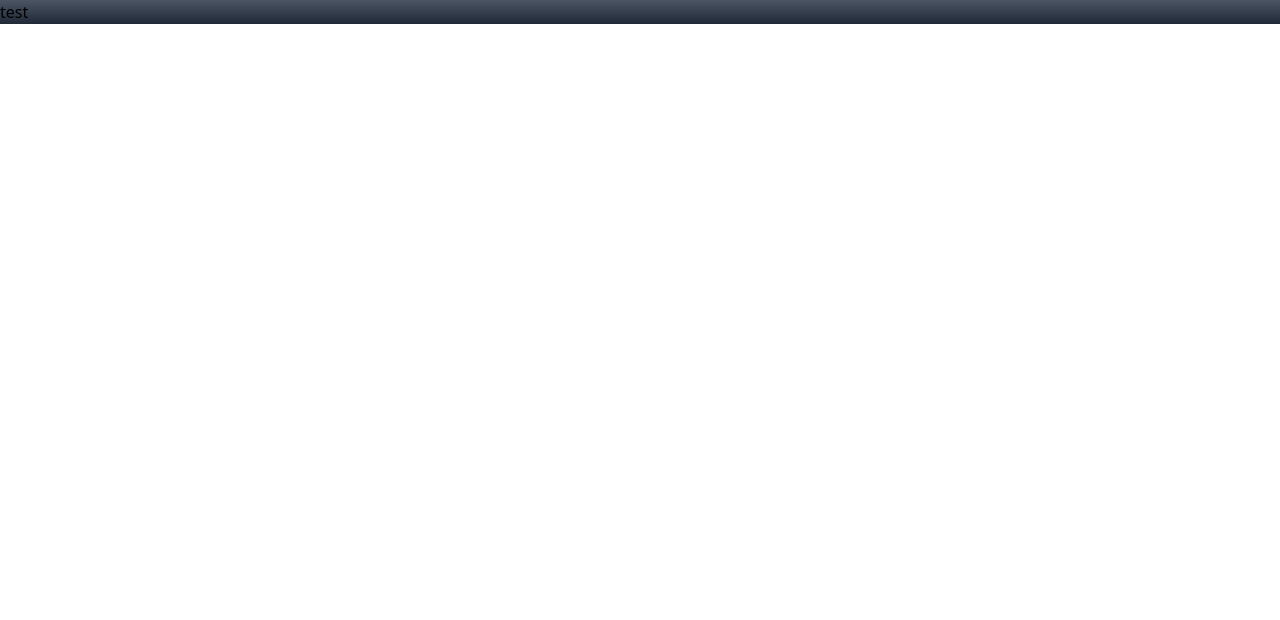
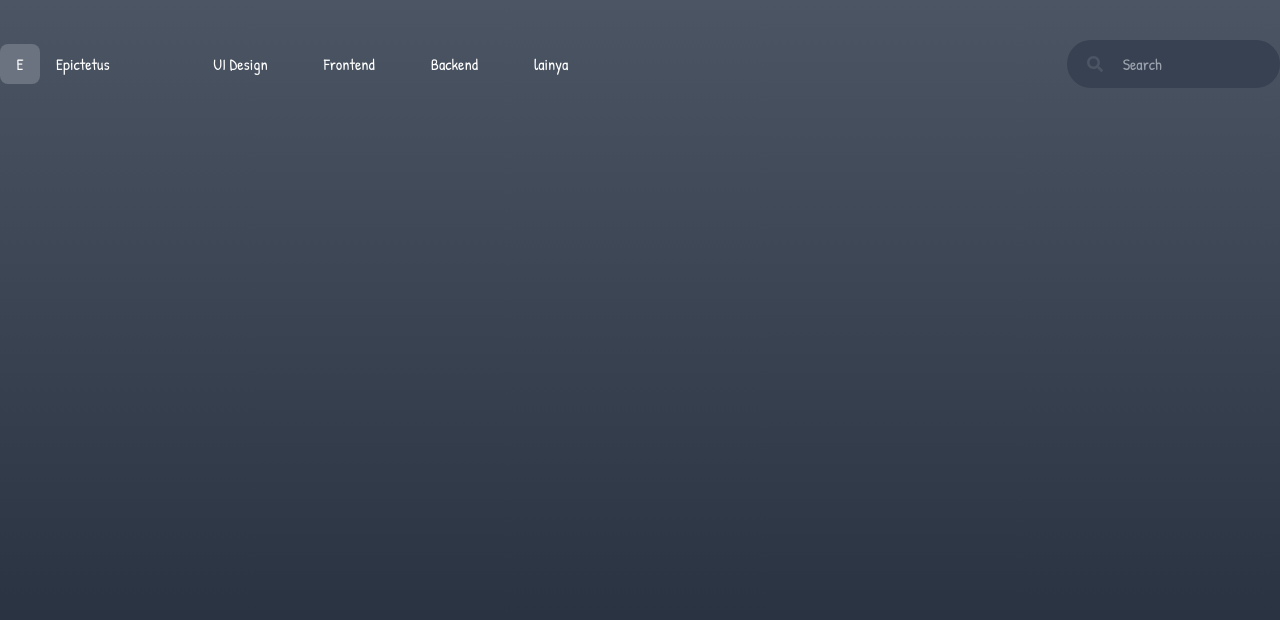
Before and after one commit to ardiansetya/slicing-ui-epictetus, a Next.js app: page / in a window 1280 px wide. Shown: the top 620 px of the page. Built offline with nearby package versions, Linux system fonts and the light colour scheme.

Commit message:
create navbar

```diff
--- /dev/null
+++ b/src/components/Navbar.jsx
@@ -0,0 +1,43 @@
+import Link from "next/link";
+import { FaSearch } from "react-icons/fa";
+
+const Navbar = () => {
+  return (
+    <div className="container mx-auto text-white">
+      <nav className=" py-10">
+        <div className="flex items-center ">
+          <div className="w-2/12 flex items-center  gap-4">
+            <div className=" flex justify-center items-center bg-gray-500 rounded-lg size-10">
+              E
+            </div>
+            Epictetus
+          </div>
+          <div className="w-8/12 flex gap-14">
+            <Link className="hover:underline" href={"/"}>
+              UI Design
+            </Link>
+            <Link className="hover:underline" href={"/"}>
+              Frontend
+            </Link>
+            <Link className="hover:underline" href={"/"}>
+              Backend
+            </Link>
+            <Link className="hover:underline" href={"/"}>
+              lainya{" "}
+            </Link>
+          </div>
+          <div className="w-2/12 relative">
+            <FaSearch className="absolute top-4 left-5 text-gray-400/20" />
+            <input
+              type="text"
+              placeholder="Search"
+              className=" py-3 px-14 rounded-full bg-gray-700 w-full"
+            />
+          </div>
+        </div>
+      </nav>
+    </div>
+  );
+};
+
+export default Navbar;
--- a/src/pages/_document.js
+++ b/src/pages/_document.js
@@ -3,7 +3,11 @@ import { Html, Head, Main, NextScript } from "next/document";
 export default function Document() {
   return (
     <Html lang="en">
-      <Head />
+      <Head>
+        <link rel="preconnect" href="https://fonts.googleapis.com" />
+        <link rel="preconnect" href="https://fonts.gstatic.com" crossorigin />
+        <link href="https://fonts.googleapis.com/css2?family=Patrick+Hand&display=swap" rel="stylesheet" />
+      </Head>
       <body className="antialiased">
         <Main />
         <NextScript />
--- a/src/pages/index.js
+++ b/src/pages/index.js
@@ -1,5 +1,6 @@
 import Image from "next/image";
 import { Geist, Geist_Mono } from "next/font/google";
+import Navbar from "@/components/Navbar";
 
 const geistSans = Geist({
   variable: "--font-geist-sans",
@@ -13,12 +14,8 @@ const geistMono = Geist_Mono({
 
 export default function Home() {
   return (
-    <div className="bg-gradient-to-b from-gray-600 to-gray-800">
-      <nav className=" container mx-auto">
-        <div className="">test</div>
-        <div></div>
-        <div></div>
-      </nav>
+    <div className="bg-gradient-to-b from-gray-600 to-gray-800 min-h-screen">
+     <Navbar/>
     </div>
   );
 }
--- a/tailwind.config.mjs
+++ b/tailwind.config.mjs
@@ -7,6 +7,9 @@ export default {
   ],
   theme: {
     extend: {
+      fontFamily: {
+        'sans': ['Patrick Hand', 'Arial', 'sans-serif'],
+      },
       colors: {
         background: "var(--background)",
         foreground: "var(--foreground)",
```
Also changed, not shown: package.json (+6 -4 lines), 1 other file (tests, documents, lock files or other folders).
